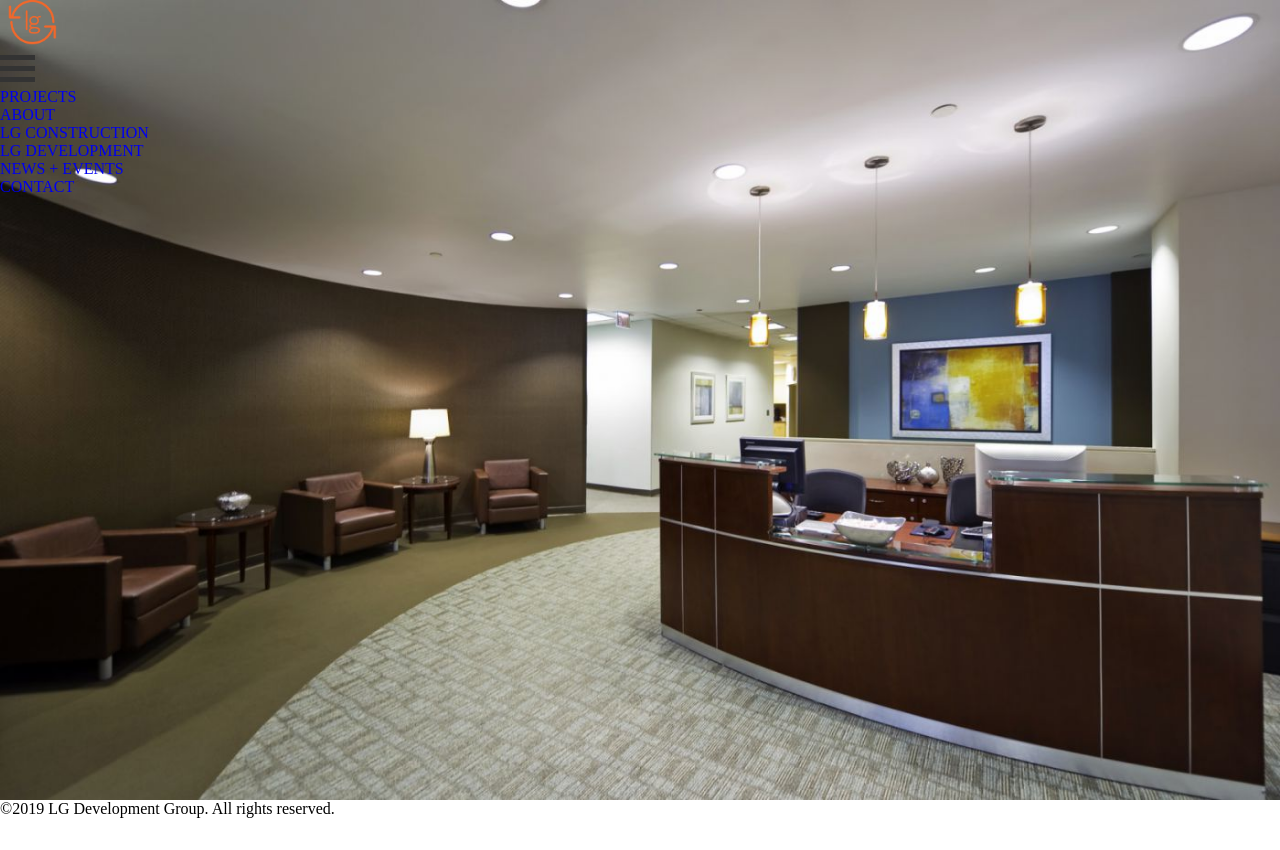
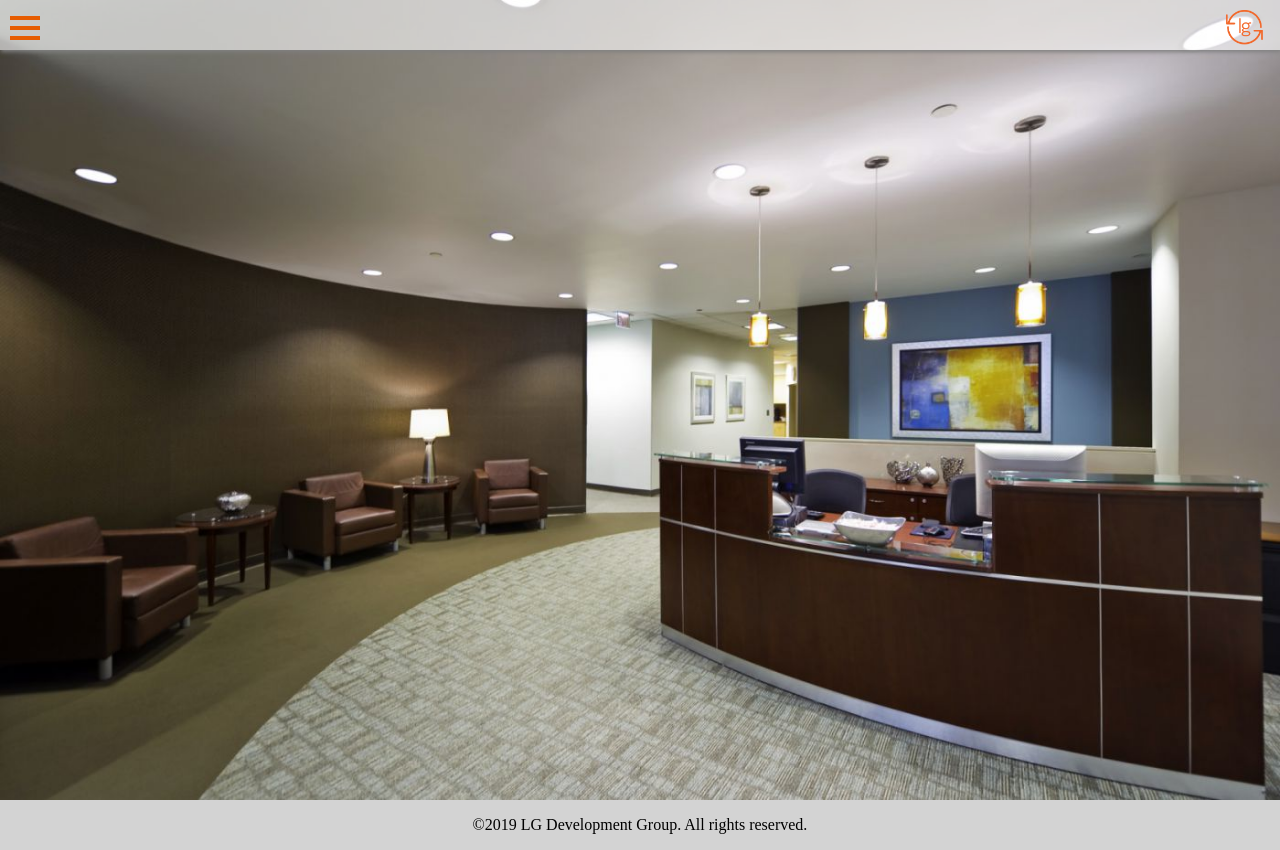
Before and after one commit to lopezg3000/003_mobileWebsite, a plain HTML site: page index.html in a window 1280 px wide. Before the commit the page ends 818 px from the top, so only its background shows below. Drawn offline with Linux system fonts and the light colour scheme.

Commit message:
001_headerPicturesCentered

```diff
--- a/index.html
+++ b/index.html
@@ -18,12 +18,6 @@
         <div class="nav">
         <nav id="menu">
           <ul>
-            <li><a href="#">PROJECTS</a></li>
-            <li><a href="#">ABOUT</a></li>
-            <li><a href="#">LG CONSTRUCTION</a></li>
-            <li><a href="#">LG DEVELOPMENT</a></li>
-            <li><a href="#">NEWS + EVENTS</a></li>
-            <li><a href="#">CONTACT</a></li>
           </ul>
           <script>
             var toggleStatus = 1;
--- a/style.css
+++ b/style.css
@@ -18,10 +18,35 @@ html, body {
   background-position: 70% 40%;
 }
 
+.header {
+  width: 100%;
+  height: 50px;
+  box-shadow: 1px 2px 4px grey;
+  background: rgba(255,255, 255, 0.6);
+  position: fixed;
+  top: 0;
+  padding: 10px;
+}
+
+.header .templateLogo {
+  float: right;
+  padding-top: 0px;
+  padding-bottom: 10px;
+}
 .bar1, .bar2, .bar3 {
-  width: 35px;
-  height: 5px;
-  background-color: #333;
+  width: 30px;
+  height: 4px;
   margin: 6px 0;
   transition: 0s;
+  background-color: #e65c00;
 }
+
+#footer {
+  background-color: #D3D3D3;
+  position: relative;
+  height: 50px;
+  margin-top: 0px;/*negaive number in order to get it to be visible*/
+  clear: both;
+  line-height: 50px;
+  text-align: center;
+}
```
